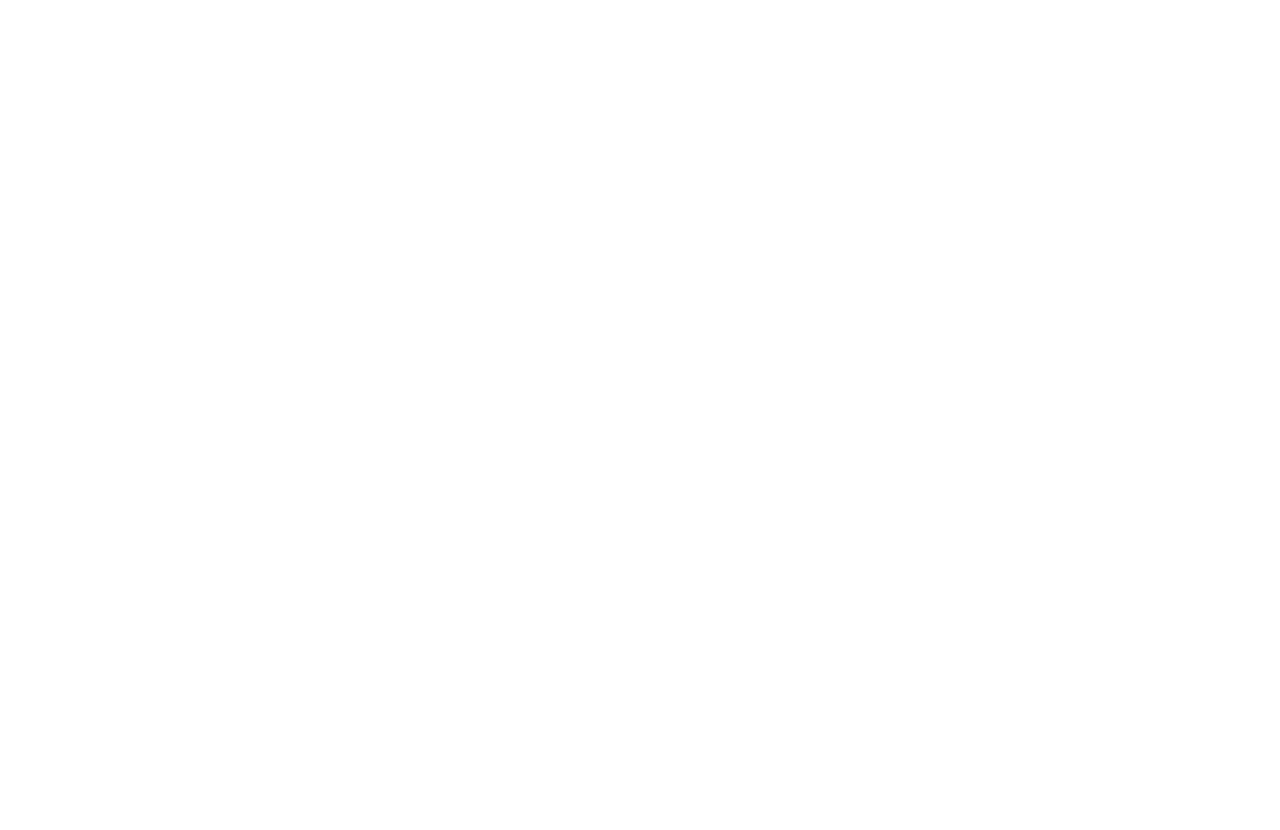
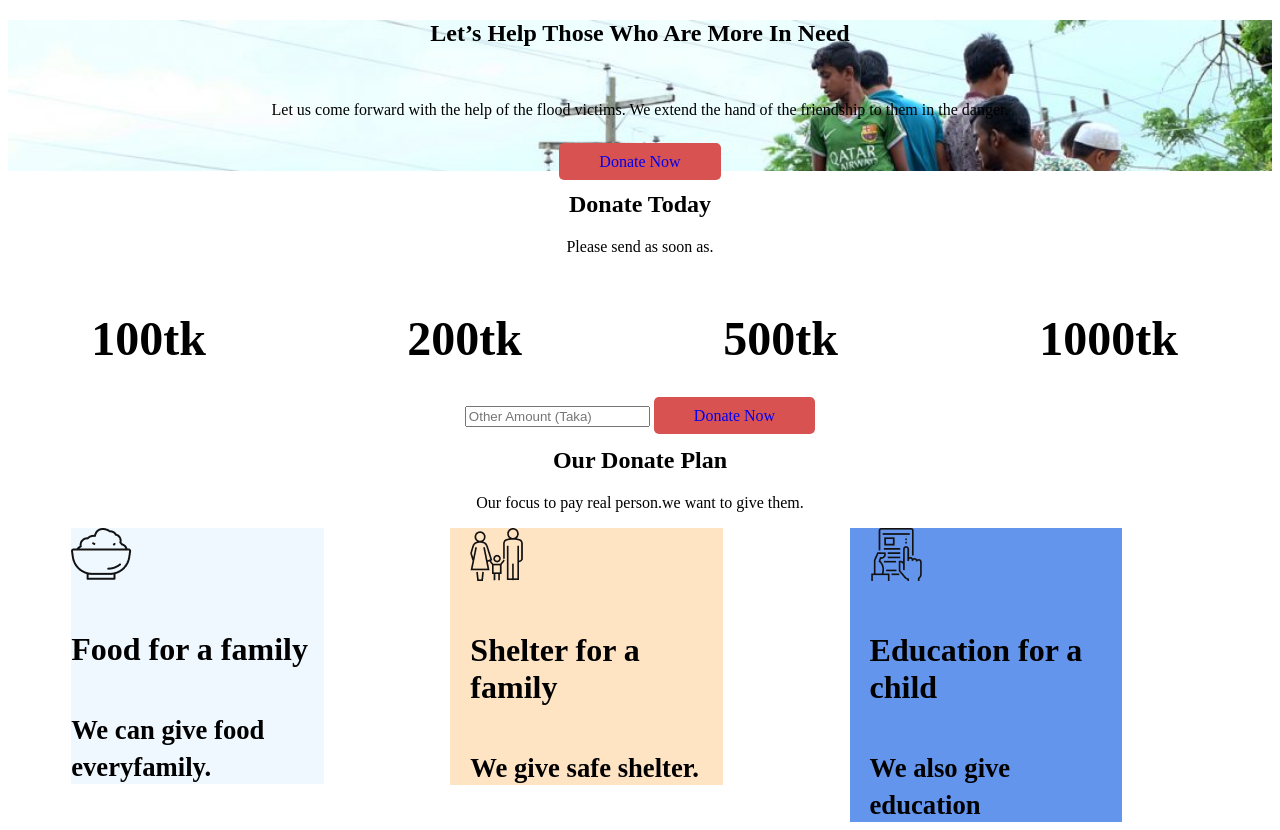
Before and after one commit to shahadot99999/donate-today, a plain HTML site: page index.html in a window 1280 px wide. Before the commit the page ends 800 px from the top, so only its background shows below. Drawn offline with Linux system fonts and the light colour scheme.

Commit message:
3rd step

```diff
--- a/index.html
+++ b/index.html
@@ -11,6 +11,90 @@
 </head>
 
 <body>
+    <section class="imgage">
+        <div class="write-style">
+            <h1>Let’s Help Those Who Are
+                More In Need</h1> <br>
+            <p>Let us come forward with the help of the flood victims. We extend the hand of the friendship to them in
+                the danger.</p><br>
+            <a class="donate-now" target="_blank" href="https://erecruitment.bb.org.bd/">Donate Now</a>
+        </div>
+        <div>
+
+        </div>
+    </section>
+
+
+
+    <div class="dinate-today">
+        <h2>Donate Today</h2>
+        <p>Please send as soon as.</p>
+    </div>
+
+    <section>
+        <div class="box">
+
+            <div class="box-border">
+                <h2>100tk</h2>
+            </div>
+
+            <div class="box-border" class="box-specall">
+                <h2>200tk</h2>
+            </div>
+
+            <div class="box-border">
+                <h2>500tk</h2>
+            </div>
+
+
+            <div class="box-border">
+                <h2>1000tk</h2>
+            </div>
+
+
+        </div>
+    </section>
+
+    <section>
+        <div class="other-amount">
+            <input type="text" placeholder="Other Amount (Taka)" id="donate">
+
+            <a class="donate-now" target="_blank" href="https://erecruitment.bb.org.bd/">Donate Now</a>
+        </div>
+
+
+    </section>
+
+    <section>
+        <div class="working">
+            <h2>Our Donate Plan</h2>
+            <p>Our focus to pay real person.we want to give them.</p>
+        </div>
+        <div class="working-sector">
+            <div class="Family">
+                <img src="images/food.png" alt="">
+                <h4>Food for a family</h4>
+
+                <small>We can give food everyfamily.</small>
+
+
+            </div>
+
+            <div class="shelter">
+                <img src="images/shelter.png" alt="">
+                <h4>Shelter for a family</h4>
+                <small>We give safe shelter.</small>
+            </div>
+
+            <div class="education">
+                <img src="images/Frame-1.png" alt="">
+                <h4>Education for a child</h4>
+                <small>We also give education</small>
+            </div>
+        </div>
+    </section>
+
+
 
 </body>
 
--- a/style.css
+++ b/style.css
@@ -0,0 +1,85 @@
+.donate-now {
+    text-decoration: none;
+    background-color: #d85252;
+    padding: 10px 40px;
+    border-radius: 5px;
+}
+
+.imgage {
+    background-image: url(images/donation2.jpg);
+    background-repeat: no-repeat;
+    background-size: 100%;
+}
+
+.write-style {
+    text-align: center;
+}
+
+.dinate-today {
+    text-align: center;
+}
+
+.box {
+
+    font-size: 32px;
+    font-weight: bold;
+    display: flex;
+    margin: auto;
+
+}
+
+.box-border {
+
+    width: 30%;
+    margin-left: 5%;
+    margin-right: 5%;
+    padding-left: 20px;
+
+}
+
+.box-specall {
+    background-color: #ff3300;
+}
+
+.other-amount {
+    text-align: center;
+
+}
+
+.working {
+    text-align: center;
+}
+
+.working-sector {
+    font-size: 32px;
+    font-weight: bold;
+    display: flex;
+    margin: auto;
+}
+
+.Family {
+    width: 20%;
+    height: 20%;
+    margin-left: 5%;
+    margin-right: 5%;
+
+    background-color: aliceblue;
+}
+
+.shelter {
+    width: 20%;
+    height: 20%;
+    margin-left: 5%;
+    margin-right: 5%;
+    padding-left: 20px;
+    background-color: bisque;
+}
+
+.education {
+    width: 20%;
+    height: 20%;
+    margin-left: 5%;
+    margin-right: 5%;
+    padding-left: 20px;
+    background-color: cornflowerblue;
+}
```
Also changed, not shown: images/Frame-1.png (added), images/donation1.jpg (deleted), images/donation10.jpg (deleted), images/donation11.jpg (deleted), images/donation13.jpg (deleted), images/donation14.webp (deleted), images/donation4.jpg (deleted), images/donation5.jpg (deleted), images/donation6.jpg (deleted), images/donation7.jpg (deleted), images/donation8.jpg (deleted), images/donation9.jpg (deleted), images/food.png (added), images/shelter.png (added), 1 other file.
